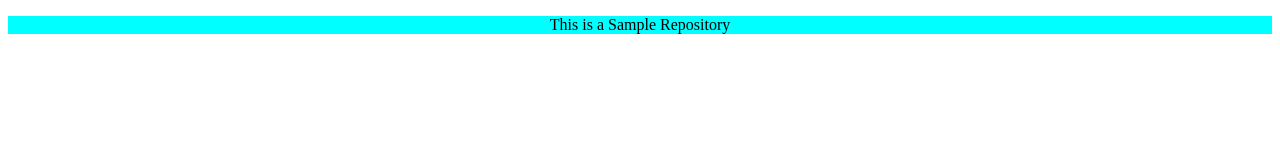
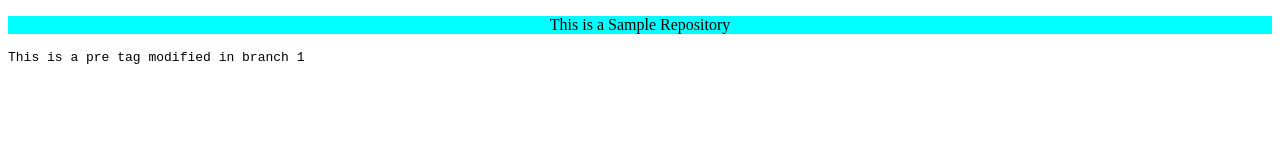
Before and after one commit to jaiakash657/Firstrepo, a plain HTML site: page index.html in a window 1280 px wide. Drawn offline with Linux system fonts and the light colour scheme.

Commit message:
Added New feautre1

```diff
--- a/index.html
+++ b/index.html
@@ -8,5 +8,6 @@
 </head>
 <body>
     <p> This is a Sample Repository </p>
+    <pre>This is a pre tag modified in branch 1</pre>
 </body>
 </html>
```
